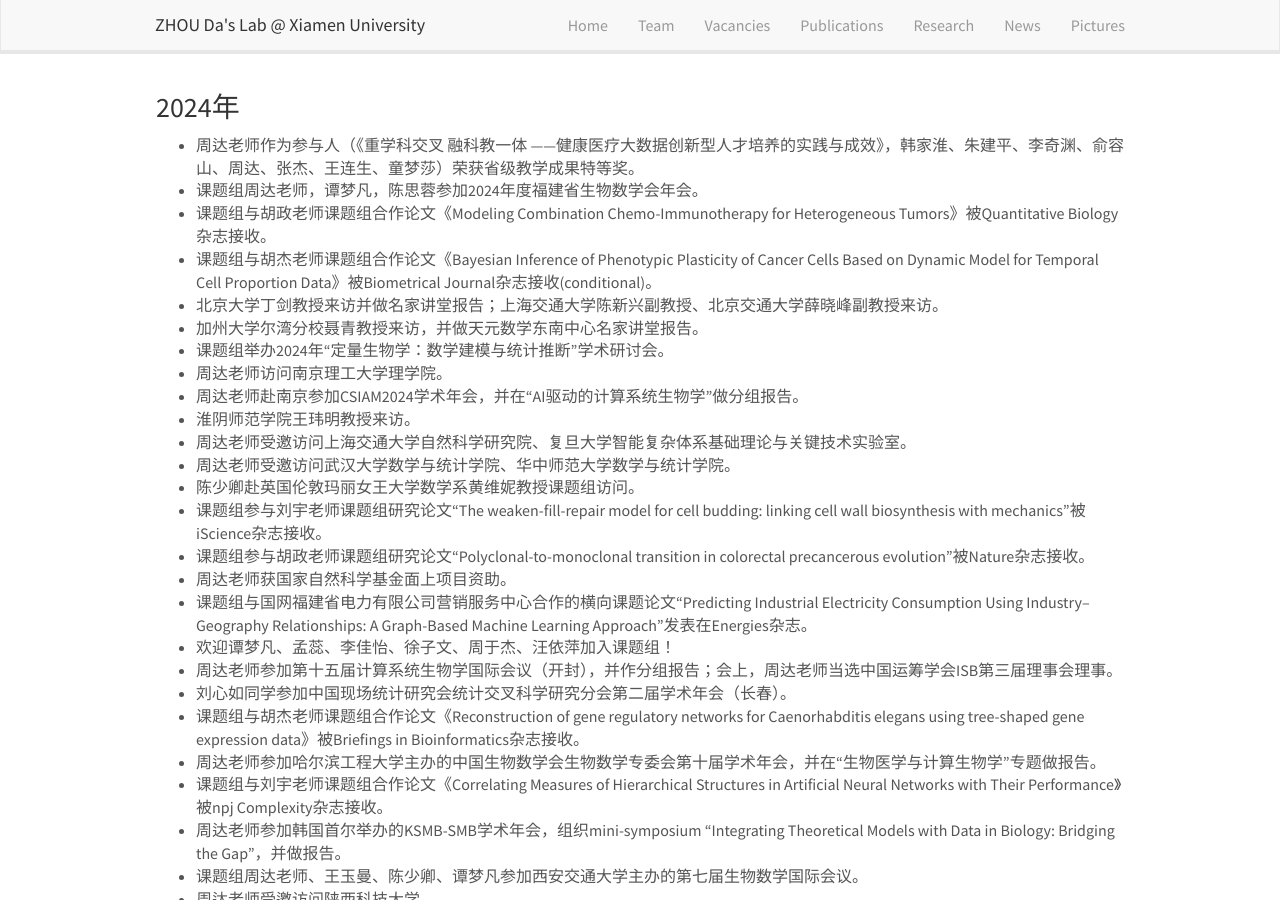
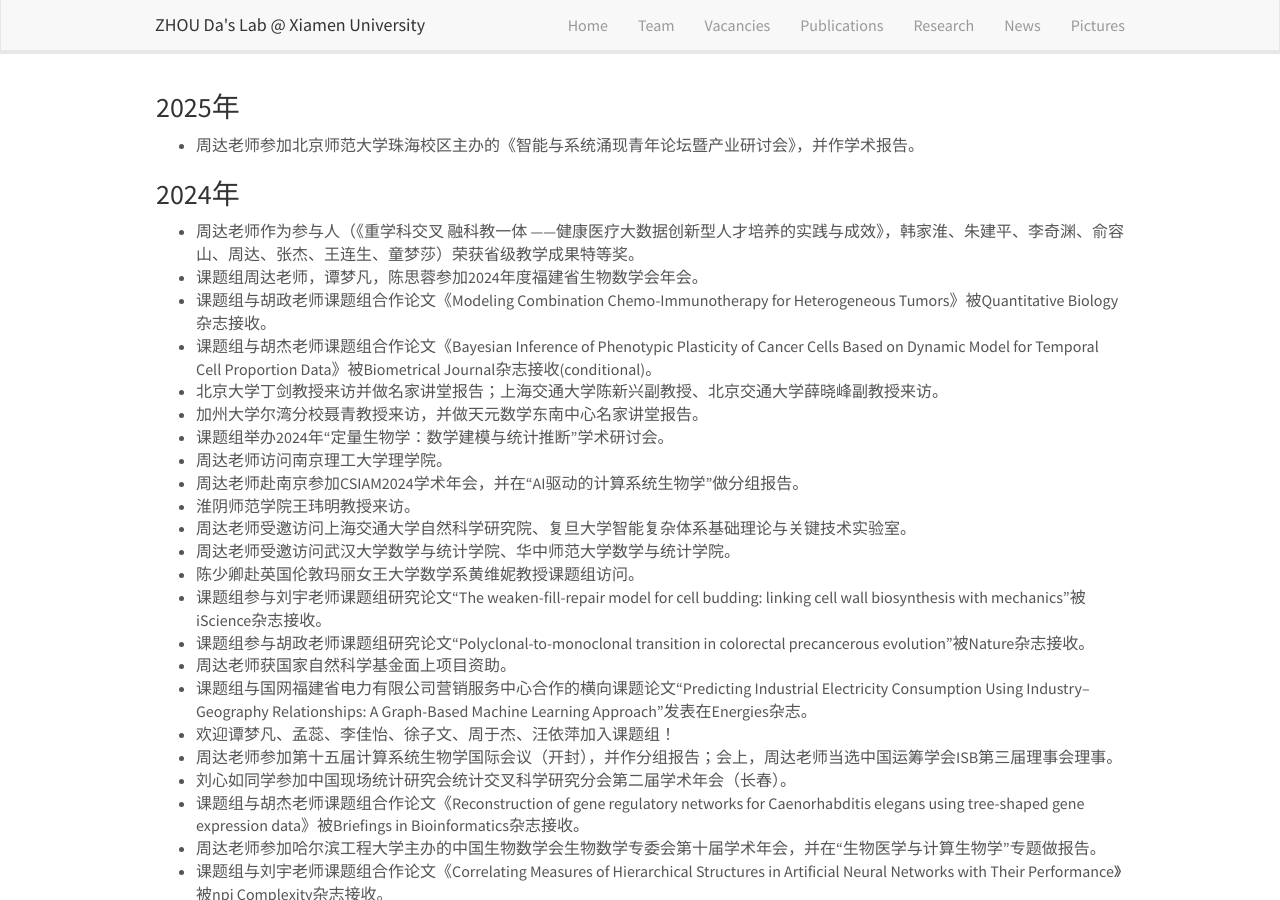
Before and after one commit to ZhouDaLab/zhoudalab.github.io, a Jekyll site: the page built from _pages/news.md, in a window 1280 px wide and 900 px high. Built offline with Jekyll 4.4.1, drawn with Linux system fonts in a browser that asks for light colours; nearby versions of some CDN libraries.

Commit message:
Update news.md

```diff
--- a/_pages/news.md
+++ b/_pages/news.md
@@ -5,6 +5,11 @@ excerpt: "ZhouDa Lab -- News"
 sitemap: false
 permalink: /news/
 ---
+
+### 2025年
+
+- 周达老师参加北京师范大学珠海校区主办的《智能与系统涌现青年论坛暨产业研讨会》，并作学术报告。
+
 ### 2024年
 
 - 周达老师作为参与人（《重学科交叉 融科教一体 ——健康医疗大数据创新型人才培养的实践与成效》，韩家淮、朱建平、李奇渊、俞容山、周达、张杰、王连生、童梦莎）荣获省级教学成果特等奖。
```
